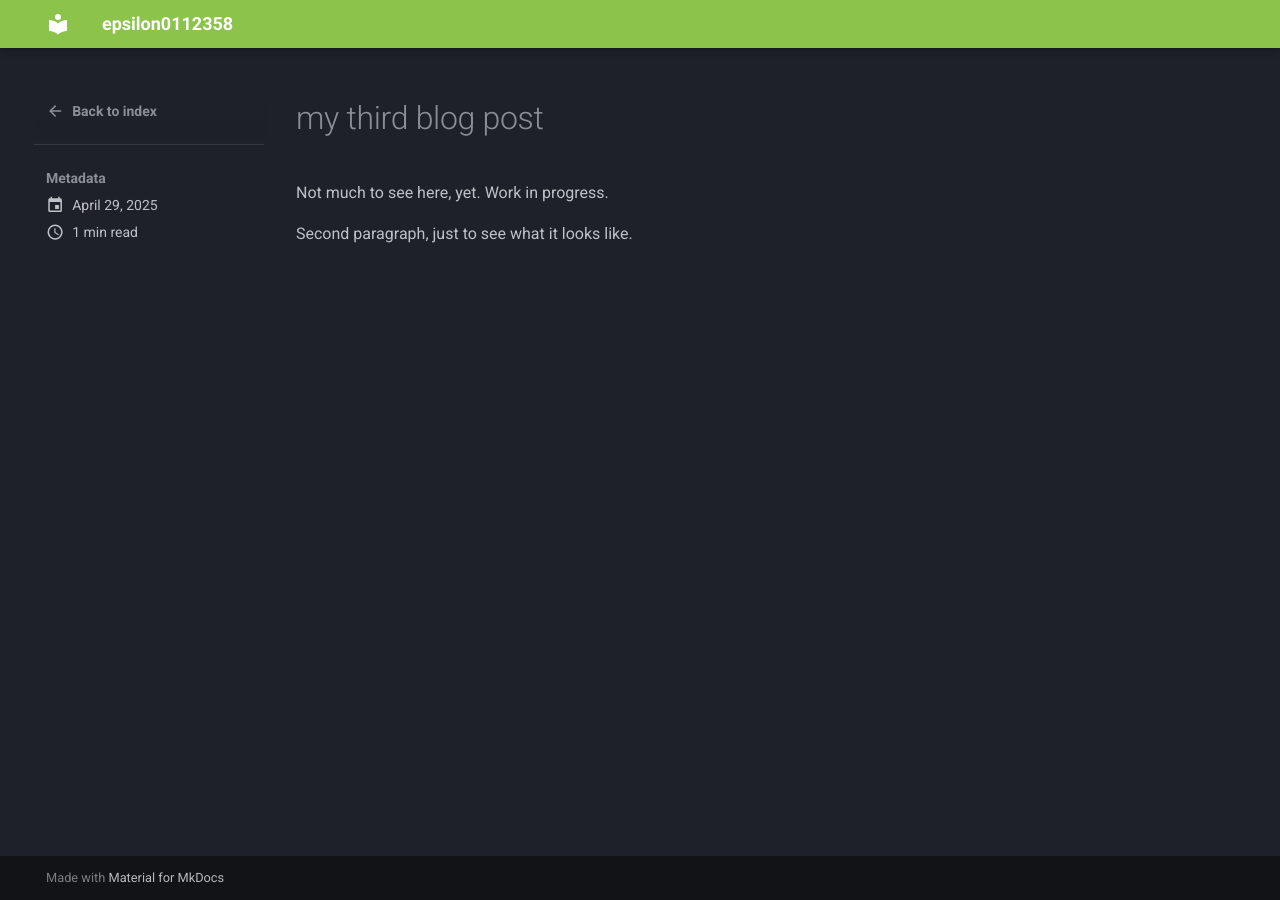
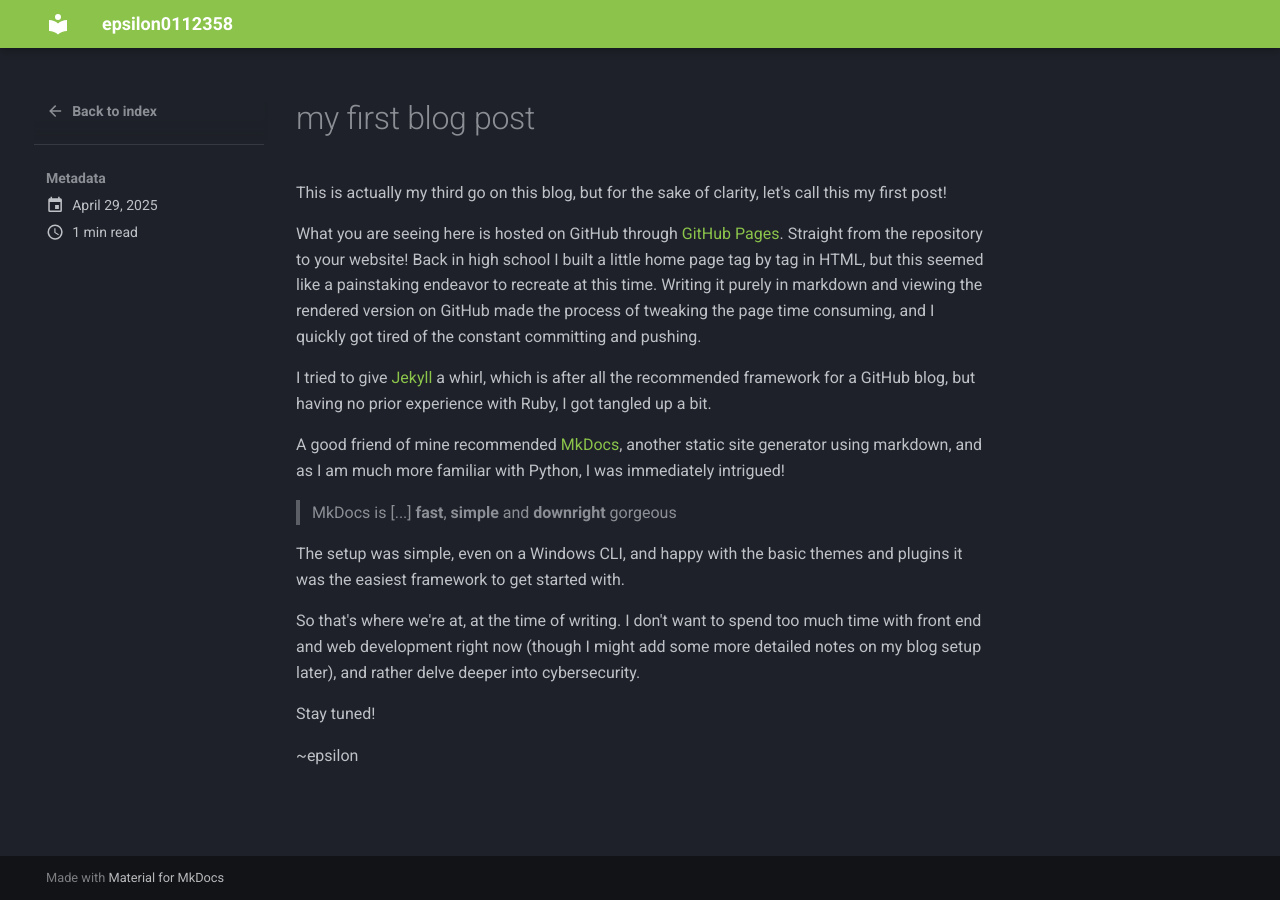
Before and after one commit to epsilon0112358/epsilon0112358.github.io, an MkDocs documentation site: the page built from docs/blog/posts/2025-04-29.md, in a window 1280 px wide. Built offline with MkDocs 1.6.1 and Material for MkDocs 9.7.7, drawn with Linux system fonts in a browser that asks for light colours.

Commit message:
2025-04-29 first (real) blog post

```diff
--- a/docs/blog/posts/2025-04-29.md
+++ b/docs/blog/posts/2025-04-29.md
@@ -1,9 +1,23 @@
 ---
 date: 2025-04-29
 ---
-# my third blog post
+# my first blog post
 
-Not much to see here, yet.
-Work in progress.
+This is actually my third go on this blog, but for the sake of clarity, let's call this my first post!
 
-Second paragraph, just to see what it looks like.
+What you are seeing here is hosted on GitHub through [GitHub Pages](https://pages.github.com/). Straight from the repository to your website!
+Back in high school I built a little home page tag by tag in HTML, but this seemed like a painstaking endeavor to recreate at this time. Writing it purely in markdown and viewing the rendered version on GitHub made the process of tweaking the page time consuming, and I quickly got tired of the constant committing and pushing.
+
+I tried to give [Jekyll](https://jekyllrb.com/) a whirl, which is after all the recommended framework for a GitHub blog, but having no prior experience with Ruby, I got tangled up a bit.
+
+A good friend of mine recommended [MkDocs](https://www.mkdocs.org/), another static site generator using markdown, and as I am much more familiar with Python, I was immediately intrigued!
+
+> MkDocs is [...] **fast**, **simple** and **downright** gorgeous
+
+The setup was simple, even on a Windows CLI, and happy with the basic themes and plugins it was the easiest framework to get started with.
+
+So that's where we're at, at the time of writing. I don't want to spend too much time with front end and web development right now (though I might add some more detailed notes on my blog setup later), and rather delve deeper into cybersecurity.
+
+Stay tuned!
+
+~epsilon
```
Also changed, not shown: docs/index.md (+8 -0 lines), site/blog/2025/04/29/my-first-blog-post/index.html, site/blog/archive/2025/index.html, site/blog/index.html, site/index.html.
